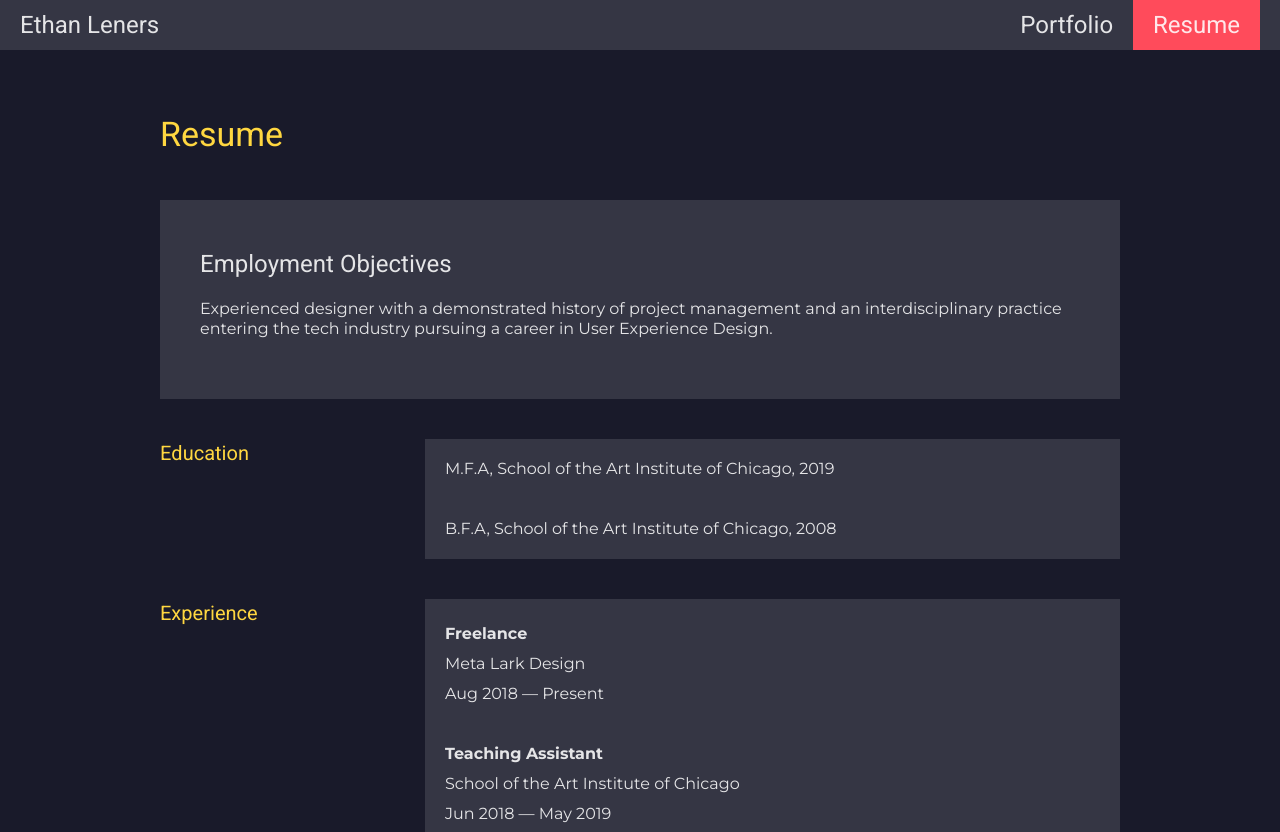
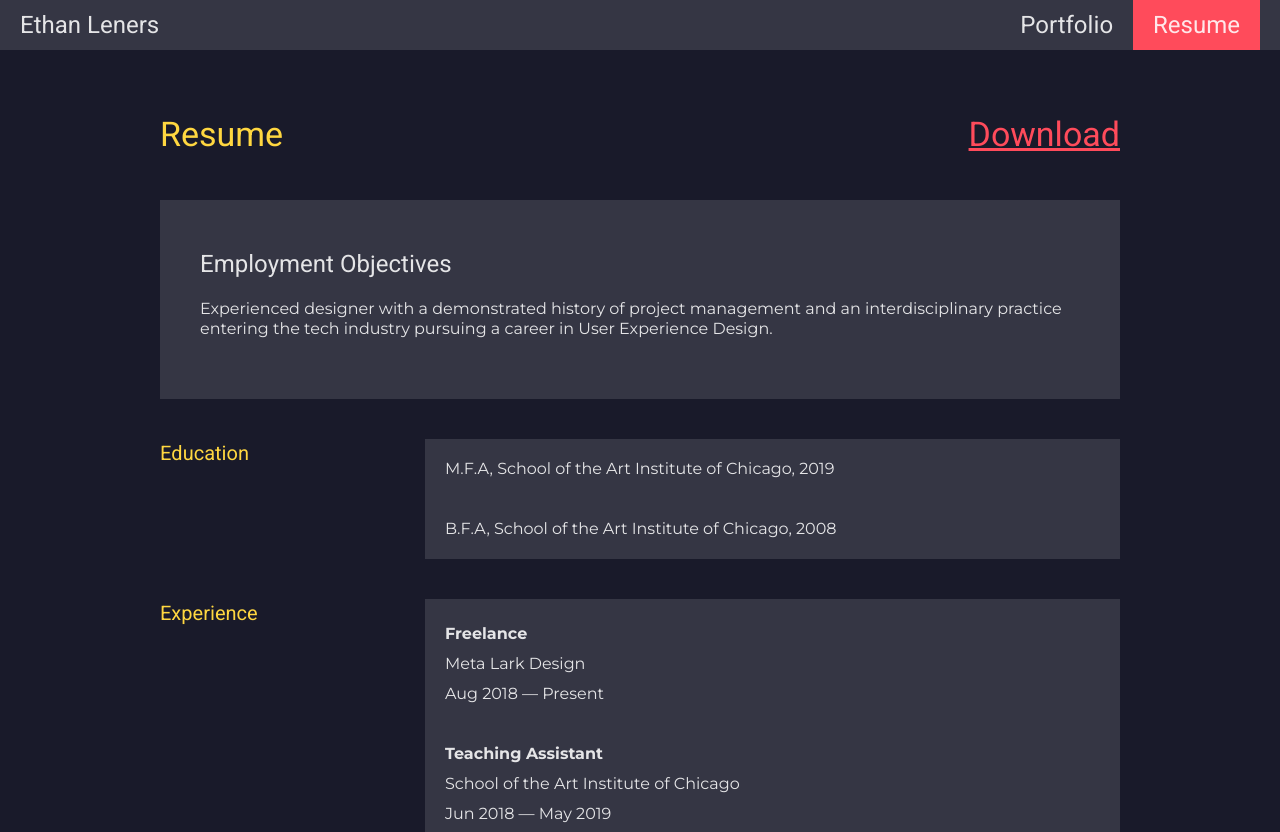
Before and after one commit to ethanleners/portfolio, a Gatsby site: page /resume in a window 1280 px wide. Shown: the top 832 px of the page. Built offline with nearby package versions, Linux system fonts and the light colour scheme; Gatsby itself is replaced by a stand-in of ours.

Commit message:
Add resume download

```diff
--- a/src/components/resume/objective.js
+++ b/src/components/resume/objective.js
@@ -1,10 +1,33 @@
 import React from "react"
+import { Link } from "gatsby"
 import styled from "styled-components"
 
 import { Title1, Card, Text2, SectionCaption } from "../molecule"
 import { below } from "../../utilities"
 
+const FlexHeader = styled.div`
+  display: flex;
+  flex-direction: row;
+  justify-content: space-between;
+`
+
 const ResumeTitle = styled(Title1)`
+  margin-top: 40px;
+`
+
+const DownloadResume = styled.a`
+  ${props => `
+      color: ${props.theme.colors.accent};
+    `}
+  ${below[600]`
+    font-size: 26px;
+    line-height: 40px;
+    `}
+    padding-top: 20px;
+  font-size: 34px;
+  font-family: Heebo, Arial, Roboto, Ubuntu, Cantarell, "Open Sans",
+    "Helvetica Neue", sans-serif;
+  line-height: 50px;
   margin-top: 40px;
 `
 
@@ -33,11 +56,20 @@ const CardFlex = styled(Card)`
 
 const EmploymentObjective = styled(SectionCaption)`
   align-self: flex-start;
-`;
+`
 
 export const Objective = ({ children }) => (
   <>
-    <ResumeTitle>Resume</ResumeTitle>
+    <FlexHeader>
+      <ResumeTitle>Resume</ResumeTitle>
+      <DownloadResume
+        href="https://drive.google.com/open?id=1J3bIOzSgslYzoSsZJn4ky0oBIUuqQWH3"
+        target="_blank"
+        rel="noopener norefferer"
+      >
+        Download
+      </DownloadResume>
+    </FlexHeader>
     <CardFlex>
       <EmploymentObjective>Employment Objectives</EmploymentObjective>
       <Text2>
--- a/src/components/resume/skills.js
+++ b/src/components/resume/skills.js
@@ -4,6 +4,12 @@ import styled from "styled-components"
 import { Title3, Card, Text2, Text2List, SectionCaption } from "../molecule"
 import { below } from "../../utilities"
 import { skills, tools, job_history_data } from "./resume_data"
+
+const FlexColumn = styled.div`
+  display: flex;
+  flex-direction: column;
+  justify-content: space-between;
+`;
 
 const FlexRow = styled.div`
   ${below[600]`
@@ -45,7 +51,7 @@ const FlexCard = styled(Card)`
 
 export const Skills = ({ children }) => {
   return (
-    <>
+    <FlexColumn>
       <FlexRow>
         <Title>Experience</Title>
         <FlexCard>
@@ -92,6 +98,6 @@ export const Skills = ({ children }) => {
           ))}
         </FlexCard>
       </FlexRow>
-    </>
+    </FlexColumn>
   )
 }
```
